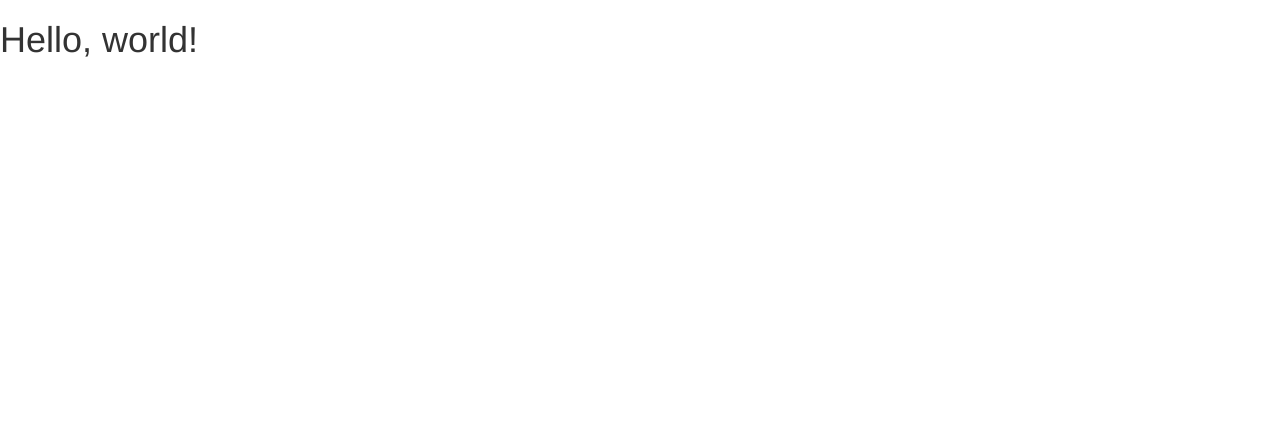
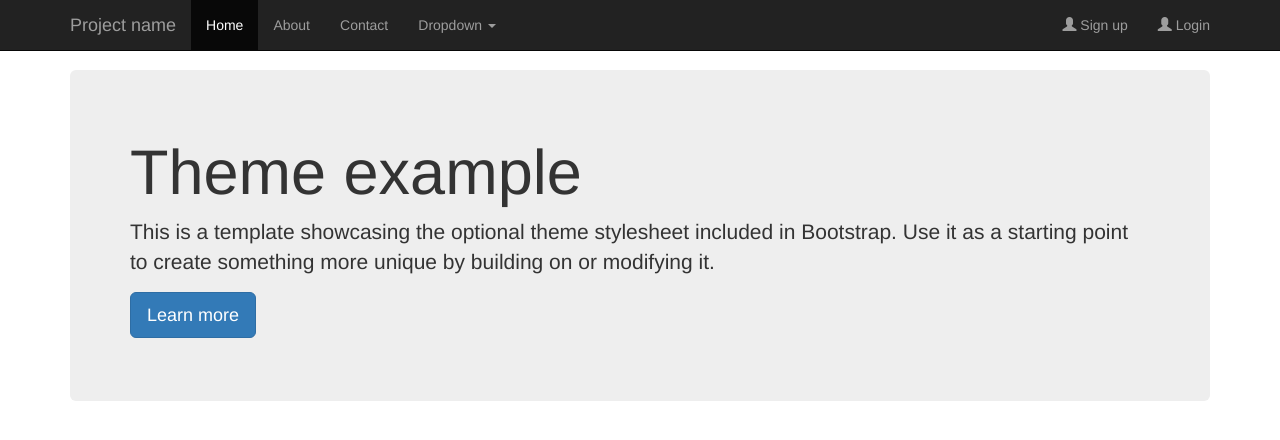
Before and after one commit to mytime23/bootstrap-play, a plain HTML site: page index.html in a window 1280 px wide. Drawn offline with Linux system fonts and the light colour scheme.

Commit message:
Add navbar and jumbotron

```diff
--- a/index.html
+++ b/index.html
@@ -8,7 +8,9 @@
 
     <!-- Bootstrap -->
     <link href="css/bootstrap.min.css" rel="stylesheet">
-
+    <style type="text/css">
+        body {padding-top: 70px;}
+    </style>
     <!-- HTML5 shim and Respond.js 讓 IE8 支援 HTML5 元素與媒體查詢 -->
     <!-- 警告：Respond.js 無法在 file:// 協定下運作 -->
     <!--[if lt IE 9]>
@@ -17,7 +19,61 @@
     <![endif]-->
   </head>
   <body>
-    <h1>Hello, world!</h1>
+    <!-- navbar : 導覽列，請使用nav元素 -->
+        <!-- navbar-default : 背景白色 -->
+        <!-- navbar-inverse : 背景黑色 -->
+        <!-- navbar-fixed-top : 固定置頂 -->
+        <nav class="navbar navbar-inverse navbar-fixed-top">
+        <!-- container : 排版樣式預設文字置中，搭配 row 最佳。 -->
+        <div class="container">
+            <div class="navbar-header">
+          <button type="button" class="navbar-toggle collapsed" data-toggle="collapse" data-target="#navbar" aria-expanded="false" aria-controls="navbar">
+            <span class="sr-only">Toggle navigation</span>
+            <!-- icon-bar : 導覽的白線 -->
+            <span class="icon-bar"></span>
+            <span class="icon-bar"></span>
+            <span class="icon-bar"></span>
+          </button>
+            <!-- navbar-brand : 品牌圖片 -->
+          <a class="navbar-brand" href="#">Project name</a>
+        </div>
+            <!-- collapse : 隱藏內容 -->
+         <div id="navbar" class="collapse navbar-collapse">
+            <ul class="nav navbar-nav">
+                <li class="active"><a href="#">Home</a></li>
+                <li><a href="#about">About</a></li>
+                <li><a href="#contact">Contact</a></li>
+                <!-- dropdown : 下拉式選單樣式 -->
+                <!-- dropdown-menu : 下拉式選單內容 -->
+                <li class="dropdown">
+                    <a href="#" class="dropdown-toggle" data-toggle="dropdown" role="button" aria-haspopup="true" aria-expanded="false">Dropdown <span class="caret"></span></a>
+                    <ul class="dropdown-menu">
+                        <li><a data-toggle="tab" href="#">Action</a></li>
+                        <li><a href="#">Another action</a></li>
+                        <li><a href="#">Something else here</a></li>
+                        <li role="separator" class="divider"></li>
+                        <li class="dropdown-header">Nav header</li>
+                        <li><a href="#">Separated link</a></li>
+                    <li><a href="#">One more separated link</a></li>
+                    </ul>
+                </li>
+             </ul>
+             <!-- navbar-right : 向右對齊 -->
+             <ul class="nav navbar-nav navbar-right">
+                 <li><a href="#"><span class="glyphicon glyphicon-user"></span> Sign up</a></li>
+                 <li><a href="#"><span class="glyphicon glyphicon-user"></span> Login</a></li>
+             </ul>
+            </div><!--/.nav-collapse -->
+        </div>
+        </nav>
+    <div class="container">
+        <!-- jumbotron : 大螢幕效果 -->
+        <div class="jumbotron">
+             <h1>Theme example</h1>
+             <p>This is a template showcasing the optional theme stylesheet included in Bootstrap. Use it as a starting point to create something more unique by building on or modifying it.</p>
+             <p><a class="btn btn-primary btn-lg" href="#" role="button">Learn more</a></p>
+        </div>
+    </div>
 
     <!-- jQuery (Bootstrap 所有外掛均需要使用) -->
     <script src="js/jquery-3.1.1.min.js"></script>
```
